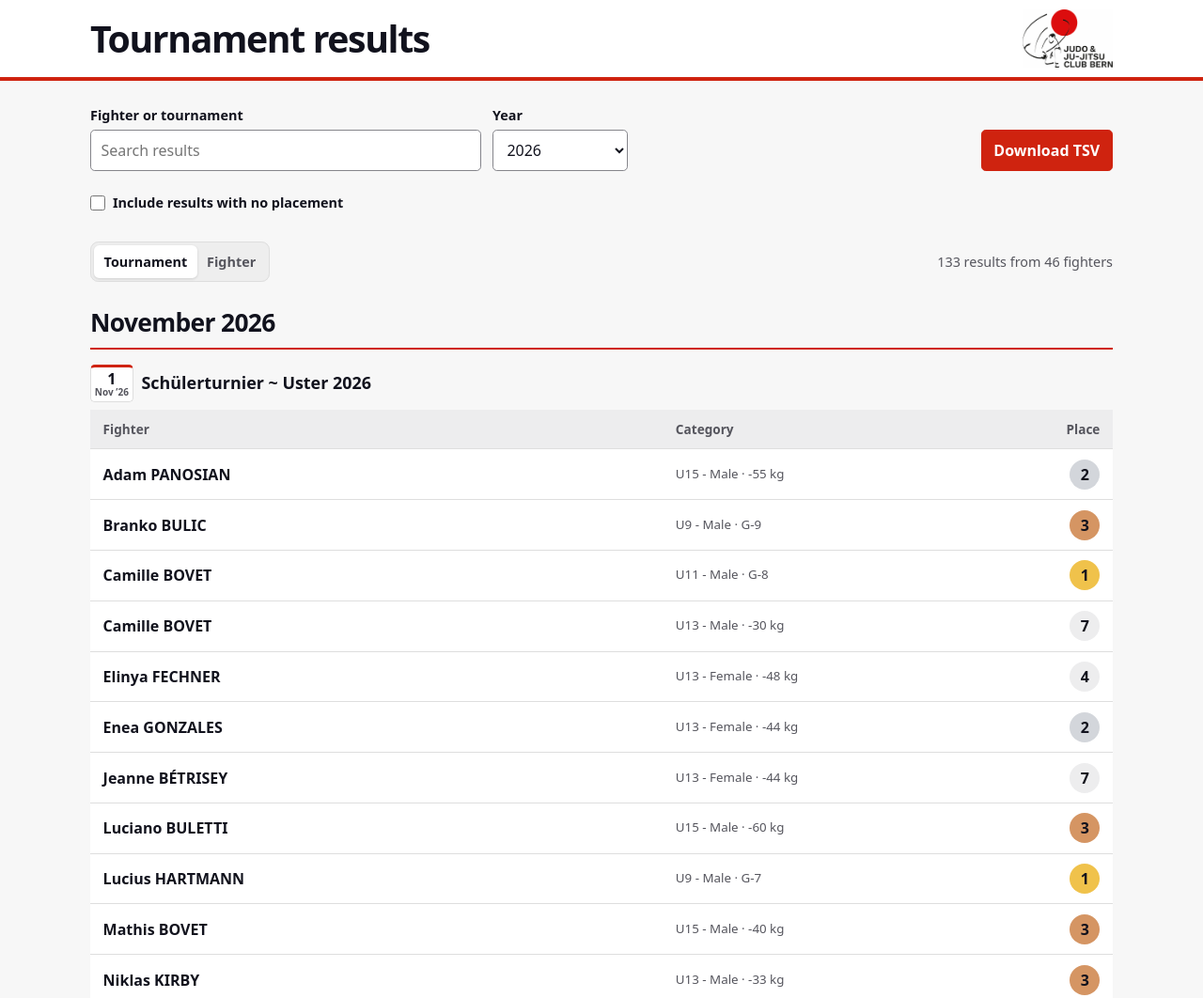
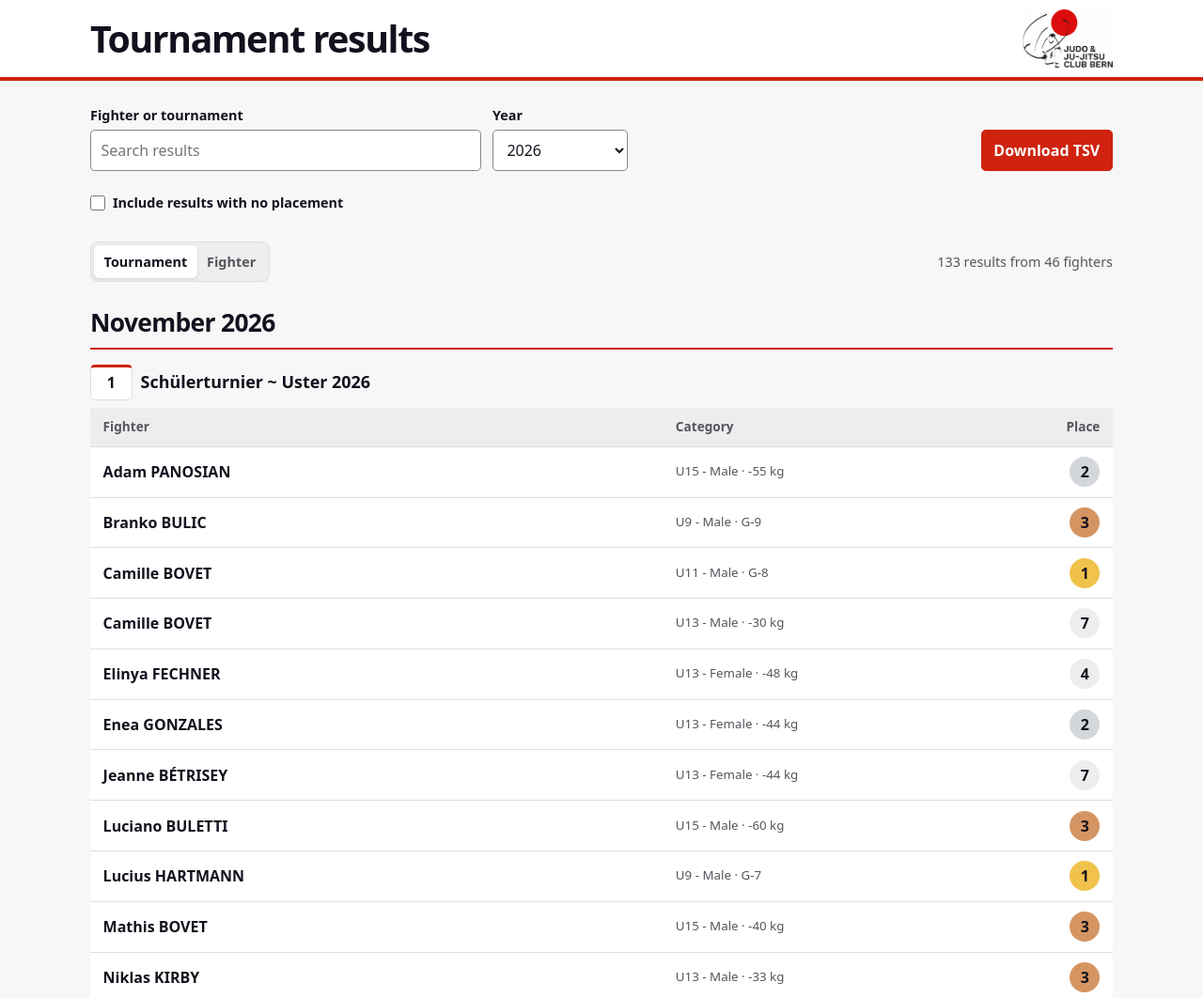
Before and after one commit to rjckirby/judo, a plain HTML site: page index.html in a window 1280 px wide. Shown: the top 1062 px of the page at 94% size. Drawn offline with Linux system fonts and the light colour scheme.

Commit message:
Sort tournaments within months and simplify badges

```diff
--- a/site/results.js
+++ b/site/results.js
@@ -22,7 +22,7 @@ function label(text, url) {
   return element;
 }
 
-function tournamentTitle(result, category) {
+function tournamentTitle(result, { showMonthAndYear = false, category } = {}) {
   const title = document.createElement("span");
   title.className = "tournament-title";
   if (result.date) {
@@ -33,12 +33,14 @@ function tournamentTitle(result, category) {
     badge.append(
       Object.assign(document.createElement("span"), { className: "sr", textContent: dayFormat.format(date) }),
       Object.assign(document.createElement("span"), { className: "date-day", ariaHidden: "true", textContent: date.getUTCDate() }),
-      Object.assign(document.createElement("span"), {
+    );
+    if (showMonthAndYear) {
+      badge.append(Object.assign(document.createElement("span"), {
         className: "date-month",
         ariaHidden: "true",
         textContent: `${badgeMonthFormat.format(date)} ’${result.date.slice(2, 4)}`,
-      }),
-    );
+      }));
+    }
     title.append(badge);
   }
   const name = document.createElement("span");
@@ -133,7 +135,8 @@ function resultGroup(rows, byTournament) {
     const row = body.insertRow();
     const subject = row.insertCell();
     const category = [result.age_category, result.weight_category].filter(Boolean).join(" · ");
-    subject.append(byTournament ? label(result.name, result.profileUrl) : tournamentTitle(result, category));
+    subject.append(byTournament ? label(result.name, result.profileUrl) :
+      tournamentTitle(result, { showMonthAndYear: true, category }));
     const details = document.createElement("small");
     details.textContent = category;
     row.insertCell().append(details);
@@ -151,7 +154,9 @@ function render(matches) {
       monthSection.className = "result-month";
       const heading = monthSection.appendChild(document.createElement("h2"));
       heading.textContent = month ? monthFormat.format(new Date(`${month}-01`)) : "Date unavailable";
-      for (const tournament of groupRows(rows, row => row.competition_id).values()) {
+      const tournaments = [...groupRows(rows, row => row.competition_id).values()];
+      tournaments.sort(([a], [b]) => a.date.localeCompare(b.date));
+      for (const tournament of tournaments) {
         monthSection.append(resultGroup(tournament, true));
       }
     }
--- a/site/styles.css
+++ b/site/styles.css
@@ -124,9 +124,10 @@ button:disabled { border-color: var(--rule); background: #eee; color: var(--mute
 .date-badge {
   display: inline-grid;
   flex: none;
-  grid-template-rows: auto auto;
+  place-content: center;
   justify-items: center;
   min-inline-size: 2.8rem;
+  min-block-size: 2.35rem;
   padding: .16rem .24rem .24rem;
   border: 1px solid var(--rule);
   border-block-start: 3px solid var(--accent);
```
